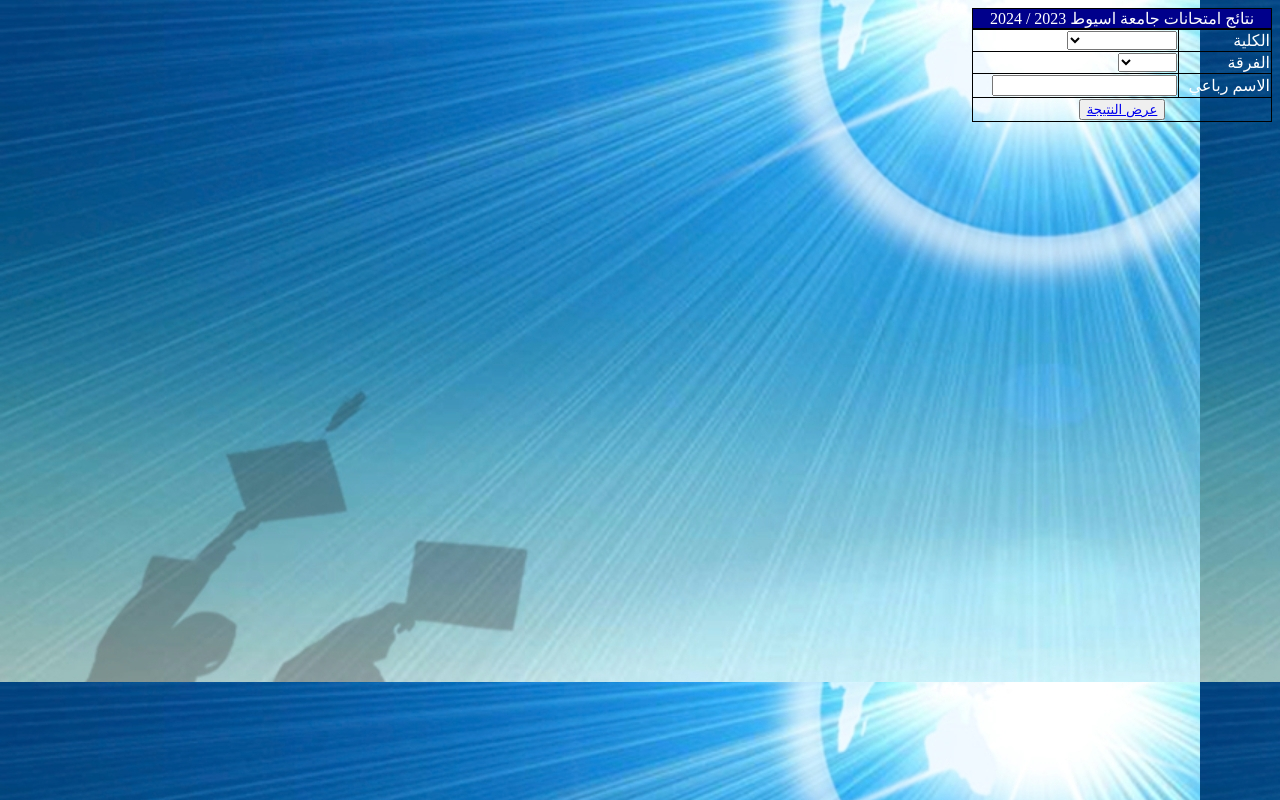
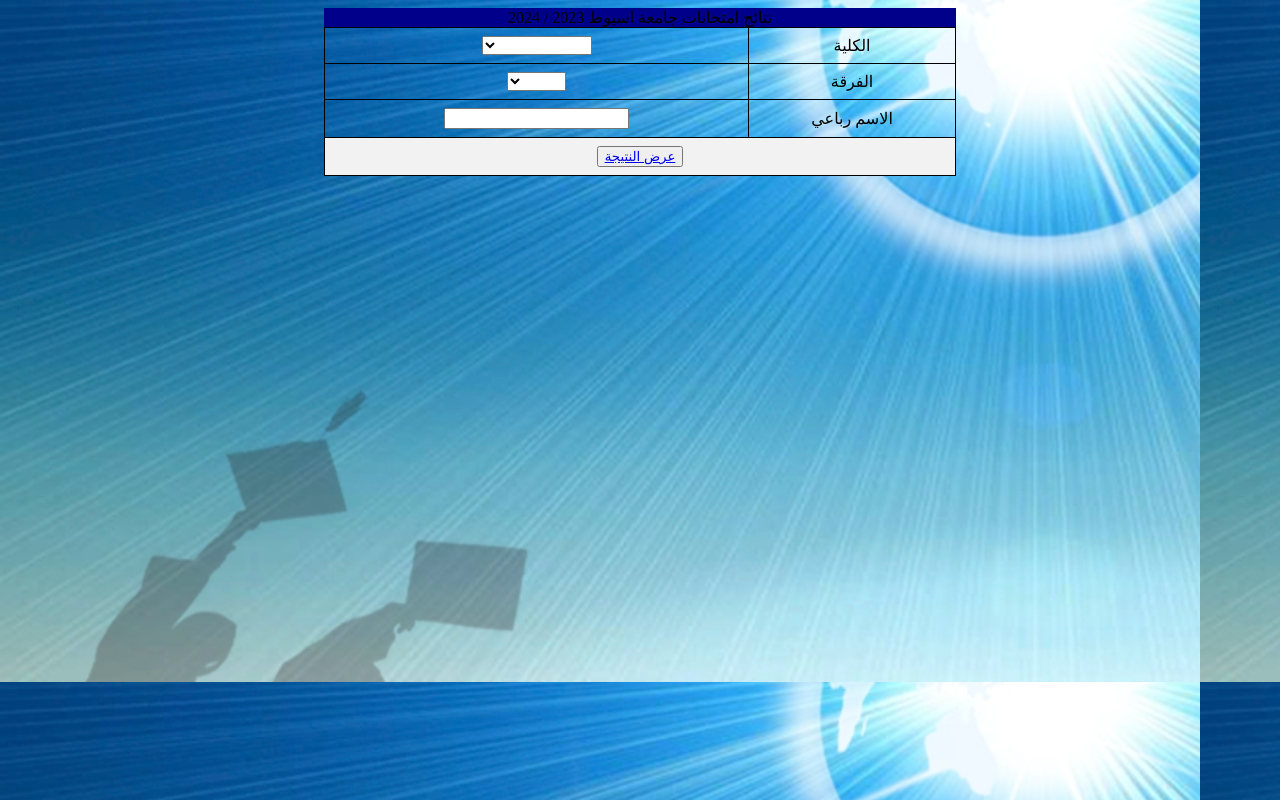
Before and after one commit to Adhamdrazz/natega-sport_science, a plain HTML site: page index.html in a window 1280 px wide. Drawn offline with Linux system fonts and the light colour scheme.

Commit message:
Update style.css
Update style.css

```diff
--- a/style.css
+++ b/style.css
@@ -1,12 +1,23 @@
-     table {
-            width: 300px;
-            border-collapse: collapse;
-        }
-        table, th, td {
-            border: 1px solid black;
-        }
-        table, th,td {color: white}
-
-        caption{border: 1px solid black}
 
         caption {background: darkblue}
+
+
+
+
+/* styles.css */
+
+table {
+    width: 50%;
+    margin: 0 auto; /* لتوسيط الجدول في المنتصف */
+    border-collapse: collapse;
+}
+
+th, td {
+    border: 1px solid #000;
+    padding: 8px;
+    text-align: center;
+}
+
+th {
+    background-color: #f2f2f2;
+}
```
